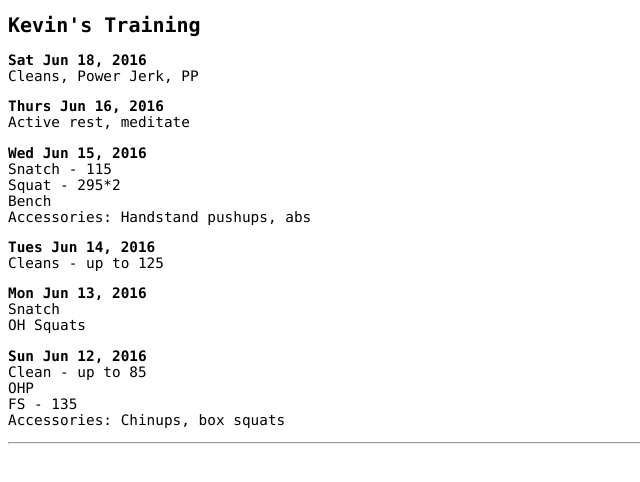
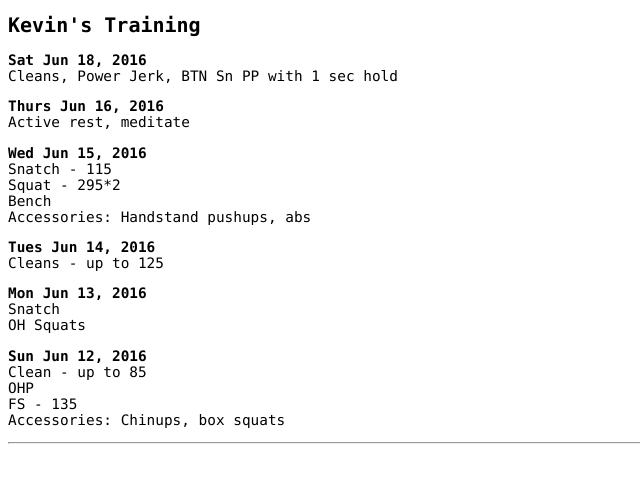
Before and after one commit to huikat/huikat.github.io, a plain HTML site: page index.html in a window 1280 px wide. Shown: the whole page, without its empty margins (0-640 px from the left). Drawn offline with Linux system fonts and the light colour scheme.

Commit message:
add index.html

```diff
--- a/index.html
+++ b/index.html
@@ -16,7 +16,7 @@
   <body>
     <h1>Kevin's Training</h1>
     <p><b>Sat Jun 18, 2016</b><br>
-      Cleans, Power Jerk, PP</p>
+      Cleans, Power Jerk, BTN Sn PP with 1 sec hold</p>
     <p><b>Thurs Jun 16, 2016</b><br>
     Active rest, meditate</p>
     <p><b>Wed Jun 15, 2016</b><br>
```
